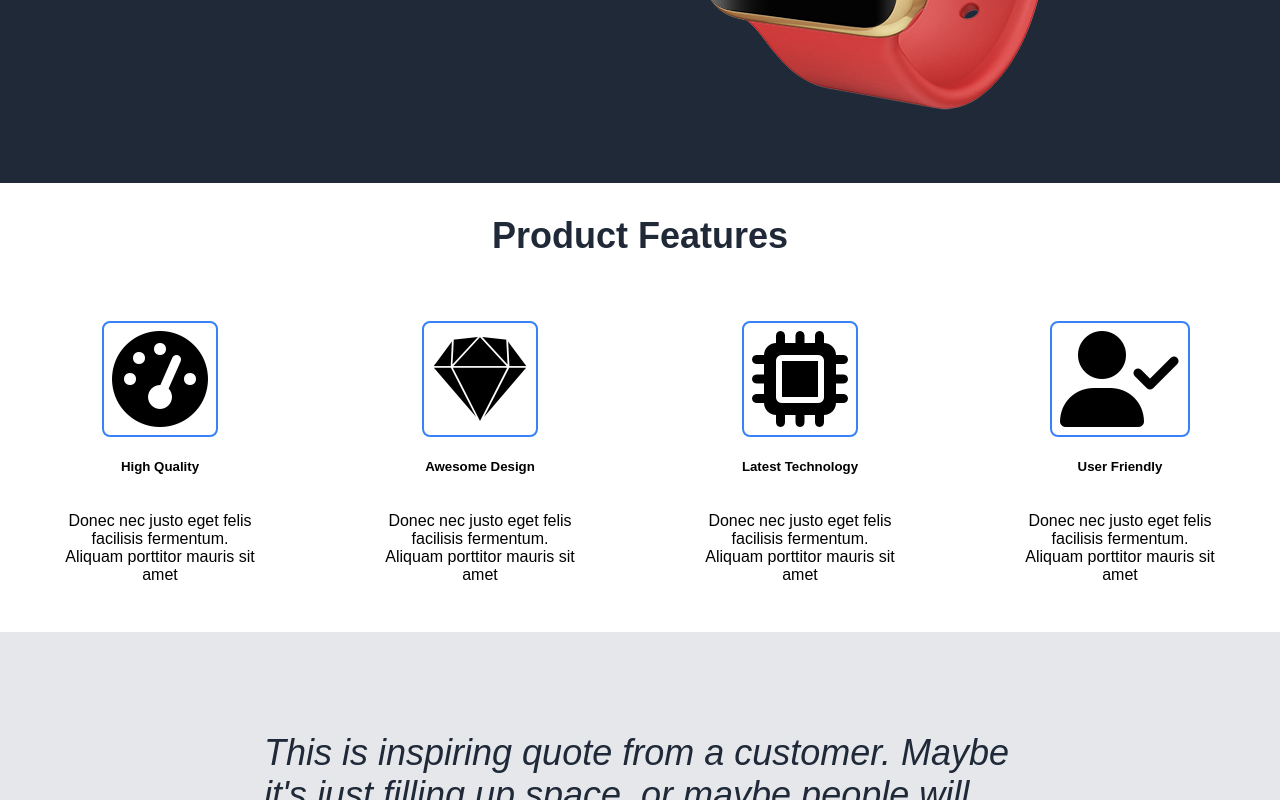
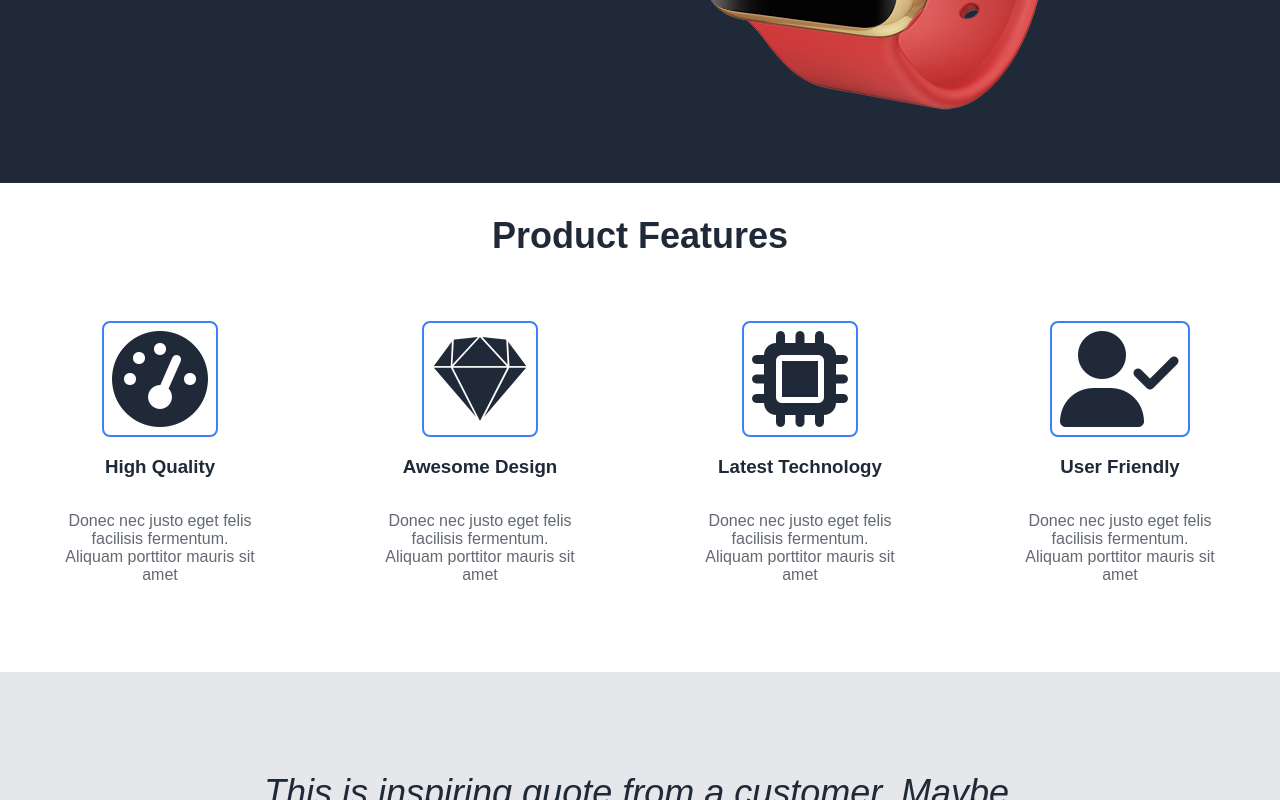
Before and after one commit to swylem/smart-watch-landing-page, a plain HTML site: page index.html in a window 1280 px wide. Shown: the part 524-1324 px from the top of the page. Drawn offline with Linux system fonts and the light colour scheme.

Commit message:
Fixed Text Color in Product Features

```diff
--- a/index.html
+++ b/index.html
@@ -36,28 +36,28 @@
                 <div class="info-box">
                     <i class="icon fa-solid fa-gauge-high"></i>
                 </div>
-                <h5>High Quality</h5>
+                <h3>High Quality</h3>
                 <p>Donec nec justo eget felis facilisis fermentum. Aliquam porttitor mauris sit amet</p>
             </div>
             <div class="info-content">
                 <div class="info-box">
                     <i class="icon fa-brands fa-sketch"></i>
                 </div>
-                <h5>Awesome Design</h5>
+                <h3>Awesome Design</h3>
                 <p>Donec nec justo eget felis facilisis fermentum. Aliquam porttitor mauris sit amet</p>
             </div>
             <div class="info-content">
                 <div class="info-box">
                     <i class="icon fa-solid fa-microchip"></i>
                 </div>
-                <h5>Latest Technology</h5>
+                <h3>Latest Technology</h3>
                 <p>Donec nec justo eget felis facilisis fermentum. Aliquam porttitor mauris sit amet</p>
             </div>
             <div class="info-content">
                 <div class="info-box">
                     <i class="icon fa-solid fa-user-check"></i>
                 </div>
-                <h5>User Friendly</h5>
+                <h3>User Friendly</h3>
                 <p>Donec nec justo eget felis facilisis fermentum. Aliquam porttitor mauris sit amet</p>
             </div>
         </div>
--- a/style.css
+++ b/style.css
@@ -97,10 +97,27 @@ button:hover {
     font-size: 96px;
 }
 
-.info-heading{
+.info-content {
+    padding: 0 64px;
+    max-width: 200px;
+    flex: 1 1 0;
+    flex-direction: column;
+    align-items: center;
+    text-align: center;
+}
+
+.info {
+    margin-bottom: 72px;
+    color: #1F2937;
+}
+
+.info p {
+    color: rgba(31, 41, 55, 0.7)
+}
+
+.info-heading {
     font-size: 36px;
     font-weight: bolder;
-    color: #1F2937;
     text-align: center;
     margin-top: 32px;
     margin-bottom: 64px;
@@ -111,24 +128,11 @@ button:hover {
     justify-content: center;
 }
 
-.info-content {
-    padding: 0 64px;
-    max-width: 200px;
-    flex: 1 1 0;
-    flex-direction: column;
-    align-items: center;
-    text-align: center;
-}
-
 .info-box {
     border: 2px solid #3882F6;
     border-radius: 8px;
     width: fit-content;
     padding: 8px;
-}
-
-.info {
-    margin-bottom: 32px;
 }
 
 .footer {
```
